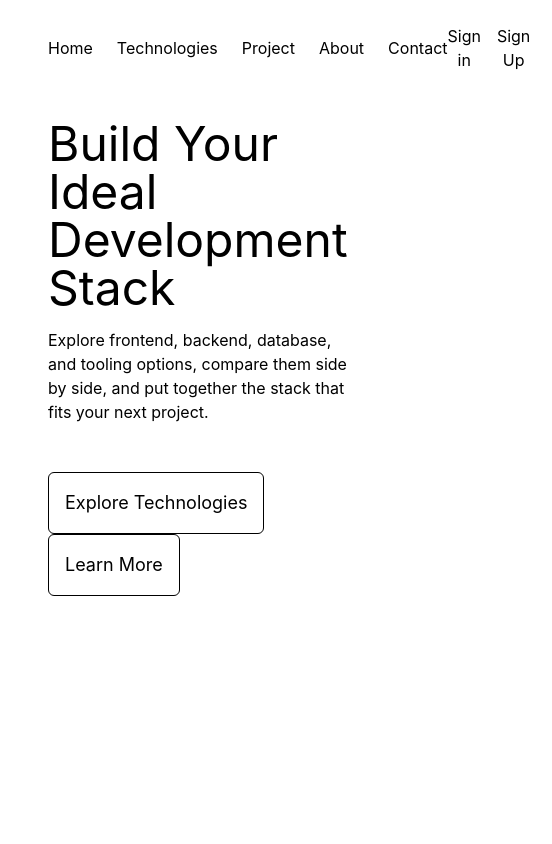
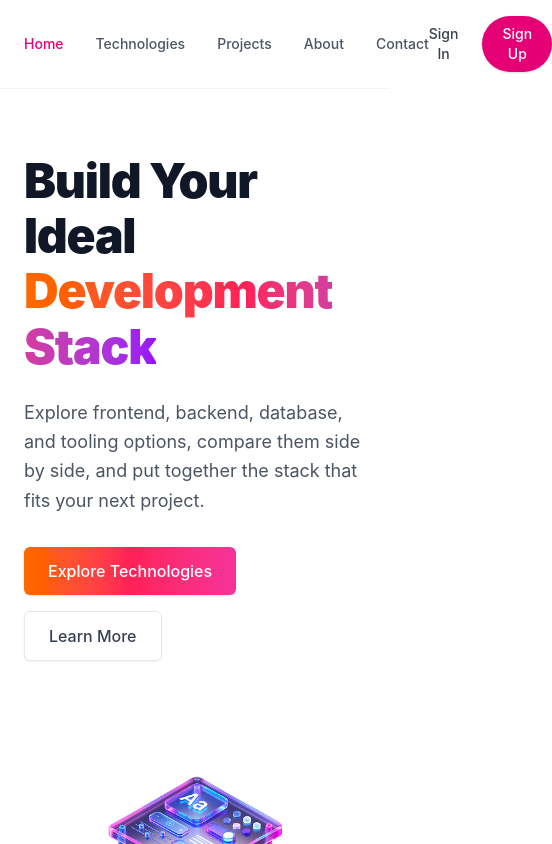
Before and after one commit to Rahidul6023/B14-A05-DevStack, a React (Vite) app: page / in a window 390 px wide. Shown: the top 844 px of the page, 552 px wide, since content can reach past the window. Built offline with nearby package versions, Linux system fonts and the light colour scheme.

Commit message:
Designed Navbar & Hero section Semi-Responsive

```diff
--- a/src/App.tsx
+++ b/src/App.tsx
@@ -1,11 +1,12 @@
 import Header from "./components/Header"
 import Hero from "./components/Hero"
+
 function App() {
-  return(
-  <>
-    <Header />
-    <Hero />
-  </>
+  return (
+    <div className="min-h-screen bg-white">
+      <Header />
+      <Hero />
+    </div>
   )
 }
 
--- a/src/components/Header.tsx
+++ b/src/components/Header.tsx
@@ -1,21 +1,25 @@
 import logoText from "../assets/logo-text.png"
 
-function Header(){
-    return(
-        <header className="flex items-center justify-between px-12 py-6">
-            <div>
-                <img src={logoText} alt="logo" />
-            </div>
-            <div className="flex items-center justify-between gap-6">
-                <button>Home</button>
-                <button>Technologies</button>
-                <button>Project</button>
-                <button>About</button>
-                <button>Contact</button>
-            </div>
-            <div className="flex items-center justify-between gap-4">
-                <button>Sign in</button>
-                <button>Sign Up</button>
+function Header() {
+    return (
+        <header className="border-b border-slate-100 bg-white">
+            <div className="max-w-7xl mx-auto flex items-center justify-between px-6 lg:px-8 py-4">
+                <div className="flex items-center">
+                    <img src={logoText} alt="DevStack" className="h-7 w-auto" />
+                </div>
+                <nav className="flex items-center gap-8">
+                    <button className="text-sm font-medium text-pink-600 transition-colors">Home</button>
+                    <button className="text-sm font-medium text-gray-600 hover:text-gray-900 transition-colors">Technologies</button>
+                    <button className="text-sm font-medium text-gray-600 hover:text-gray-900 transition-colors">Projects</button>
+                    <button className="text-sm font-medium text-gray-600 hover:text-gray-900 transition-colors">About</button>
+                    <button className="text-sm font-medium text-gray-600 hover:text-gray-900 transition-colors">Contact</button>
+                </nav>
+                <div className="flex items-center gap-6">
+                    <button className="text-sm font-medium text-gray-700 hover:text-gray-900 transition-colors">Sign In</button>
+                    <button className="rounded-full bg-pink-600 px-5 py-2 text-sm font-medium text-white shadow-sm hover:bg-pink-700 transition-colors">
+                        Sign Up
+                    </button>
+                </div>
             </div>
         </header>
     )
--- a/src/components/Hero.tsx
+++ b/src/components/Hero.tsx
@@ -1,18 +1,31 @@
 import heroImg from "../assets/banner-stack.png"
 
-function Hero(){
-    return(
-        <section className="flex px-12 mt-6 justify-between items-center">
-            <div className="max-w-xl">
-                <p className="text-5xl mb-4">Build Your Ideal Development Stack</p>
-                <p className="mb-12">Explore frontend, backend, database, and tooling options, compare them side by side, and put together the stack that fits your next project.</p>
-                <div>
-                    <button className="border-1 rounded-md p-4 text-lg">Explore Technologies</button>
-                    <button className="border-1 rounded-md p-4 text-lg">Learn More</button>
+function Hero() {
+    return (
+        <section className="max-w-7xl mx-auto px-6 lg:px-8 py-16 lg:py-24">
+            <div className="grid grid-cols-1 lg:grid-cols-2 gap-12 items-center">
+                <div className="max-w-xl">
+                    <h1 className="text-5xl sm:text-6xl font-black tracking-tight text-gray-900 leading-[1.15] mb-6">
+                        Build Your Ideal<br />
+                        <span className="bg-gradient-to-r from-orange-500 via-rose-500 to-purple-600 bg-clip-text text-transparent">
+                            Development Stack
+                        </span>
+                    </h1>
+                    <p className="text-gray-600 text-lg leading-relaxed mb-8">
+                        Explore frontend, backend, database, and tooling options, compare them side by side, and put together the stack that fits your next project.
+                    </p>
+                    <div className="flex flex-wrap items-center gap-4">
+                        <button className="rounded-md bg-gradient-to-r from-orange-500 via-rose-500 to-pink-500 px-6 py-3 text-base font-medium text-white shadow-sm hover:opacity-95 transition-opacity">
+                            Explore Technologies
+                        </button>
+                        <button className="rounded-md border border-gray-200 bg-white px-6 py-3 text-base font-medium text-gray-700 shadow-xs hover:bg-gray-50 hover:border-gray-300 transition-colors">
+                            Learn More
+                        </button>
+                    </div>
                 </div>
-            </div>
-            <div>
-                <img src={heroImg} alt="Hero Image" />
+                <div className="flex justify-center lg:justify-end">
+                    <img src={heroImg} alt="Development Stack Illustration" className="w-full max-w-lg lg:max-w-xl object-contain" />
+                </div>
             </div>
         </section>
     )
```
